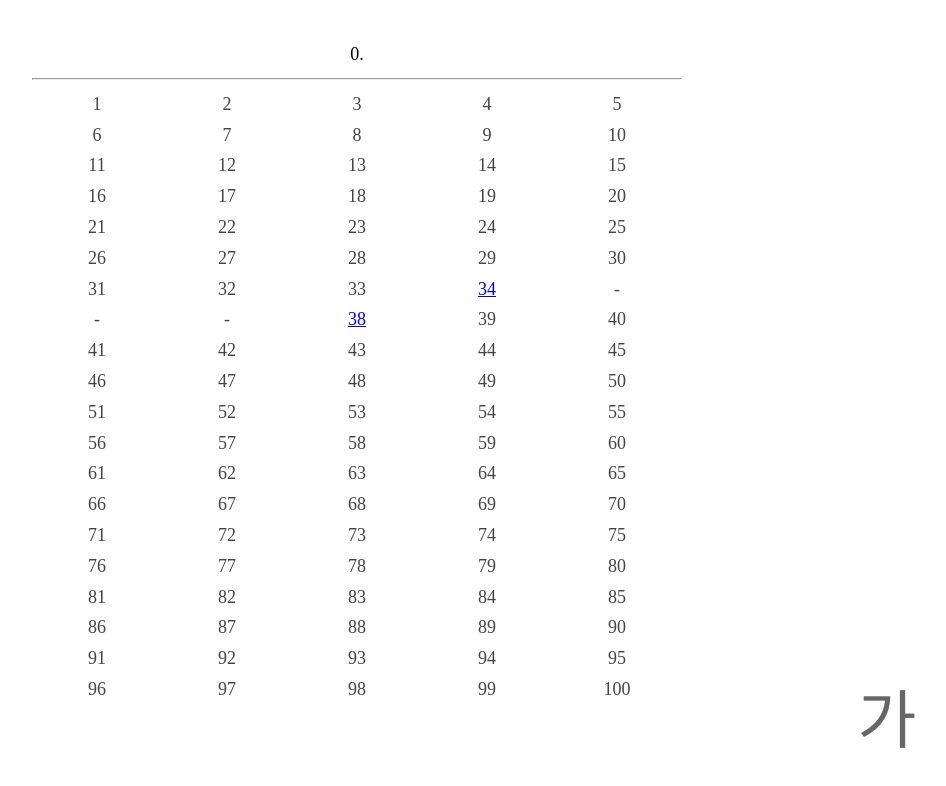
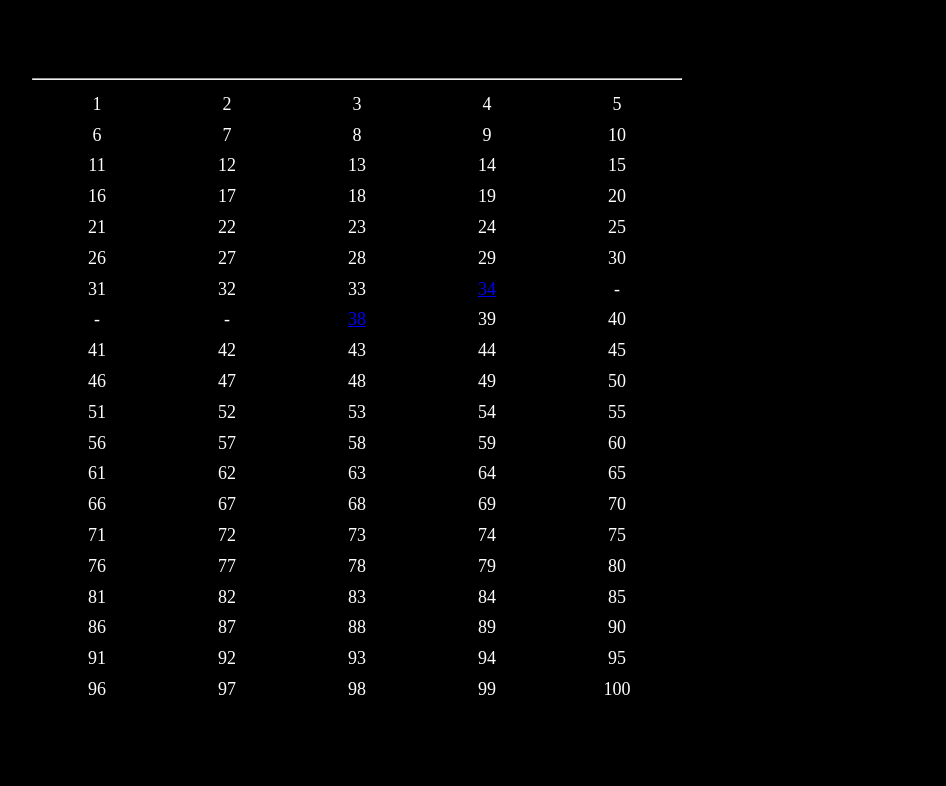
Before and after one commit to A-R-A-N-G/0_0, a plain HTML site: page index2.html in a window 1280 px wide. Shown: the whole page, without its empty margins (283-1229 px from the left). Drawn offline with Linux system fonts and the light colour scheme.

Commit message:
다크모드

```diff
--- a/css/style.css
+++ b/css/style.css
@@ -172,3 +172,8 @@ details[open] {
     background-color: #f9f9f9;
 }
 </style> */
+
+.dark-mode {
+    background-color: #000000;
+    color: white;
+  }
--- a/index2.html
+++ b/index2.html
@@ -6,6 +6,7 @@
     <title>Document</title>
 
     <link rel="stylesheet" type="text/css" href="./css/style.css">
+    <script src="./js/dark.js" defer></script>
     <!-- <a href="index2.html" class="article_title2">0</a> -->
     <a href="index.html" class="article_title2">가</a>
 
--- /dev/null
+++ b/js/dark.js
@@ -0,0 +1,9 @@
+function useDarkMode() {
+    var element = document.body;
+    element.classList.toggle("dark-mode");
+  }
+
+  window.onload = function() {
+      useDarkMode();
+
+  }
--- a/js/popup.js
+++ b/js/popup.js
@@ -9,3 +9,5 @@ function hidePopup() {
     document.querySelector('.popup').style.display = 'none';
     document.querySelector('.popup-overlay').style.display = 'none';
 }
+
+// 바탕 반전
```
Also changed, not shown: index.html (+1 -0 lines), templates/meaningless.html (+1 -0 lines), templates/가.html (+1 -0 lines), templates/고양이.html (+1 -0 lines), templates/김뜻돌.html (+1 -0 lines), templates/나.html (+1 -0 lines), templates/부산.html (+1 -0 lines), templates/풍등.html (+1 -0 lines), templates2/0.html (+1 -0 lines), templates2/34.html (+1 -0 lines), templates2/38.html (+1 -0 lines).
